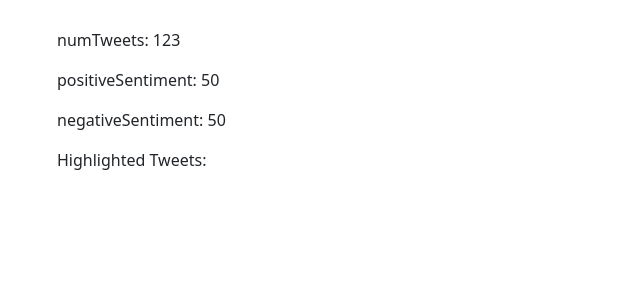
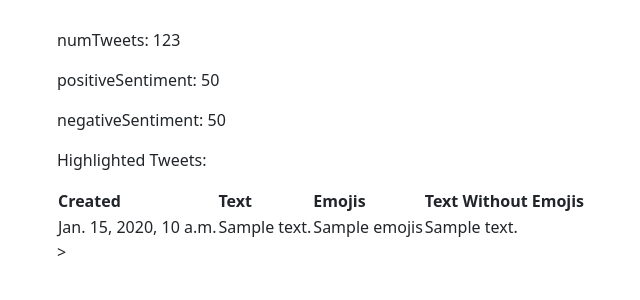
Before and after one commit to stevenloppe/571-term-project, a Django app: template main/templates/stockdetails.html in a window 1280 px wide. Shown: the part 276-576 px from the top of the page, without its empty margins (283-923 px from the left). Run offline with Django 3.2, Linux system fonts and the light colour scheme; data comes from the database, SQL or seed files in the repository; the template is opened without the code that fills it: values that come from a table or form of the project are taken from there, most other values are stand-ins (such as "Sample title", 1, 10 or a date in 2020); some libraries are stand-ins or nearby versions.

Commit message:
Update stock details to display a list of tweets related to the stock

```diff
--- a/main/templates/stockdetails.html
+++ b/main/templates/stockdetails.html
@@ -19,5 +19,26 @@
         <p>positiveSentiment: {{stock.positiveSentiment}}</p>
         <p>negativeSentiment: {{stock.negativeSentiment}}</p>
         <p>Highlighted Tweets:</p>
+
+        <table>
+            <thead>
+                <tr>
+                    <th>Created</th>
+                    <th>Text</th>
+                    <th>Emojis</th>
+                    <th>Text Without Emojis</th>
+                </tr>
+            </thead>
+            <tbody>
+                {% for tweet in tweets %}
+                    <tr>
+                        <td>{{createtweet.d_at}}</td>
+                        <td>{{tweet.text}}</td>
+                        <td>{{tweet.emojis}}</td>
+                        <td>{{tweet.text_without_emojis}}</td>
+                    </tr>
+                {% endfor %}
+            </tbody>
+        </table>>
     </main>
 </body>
--- a/main/views.py
+++ b/main/views.py
@@ -47,7 +47,7 @@ def stockdetails(request, sa_stockTicker):
     #    raise Http404("To be updated")
     #if (stock.is_outdated)
         #TODO: Run the method to calcuate sentiment and update the database
-    return render(request, 'stockdetails.html', { 'stock' : stockAnalysis })
+    return render(request, 'stockdetails.html', { 'stock' : stockAnalysis, 'tweets': tweets })
 
 
 def twittertest(request):
```
